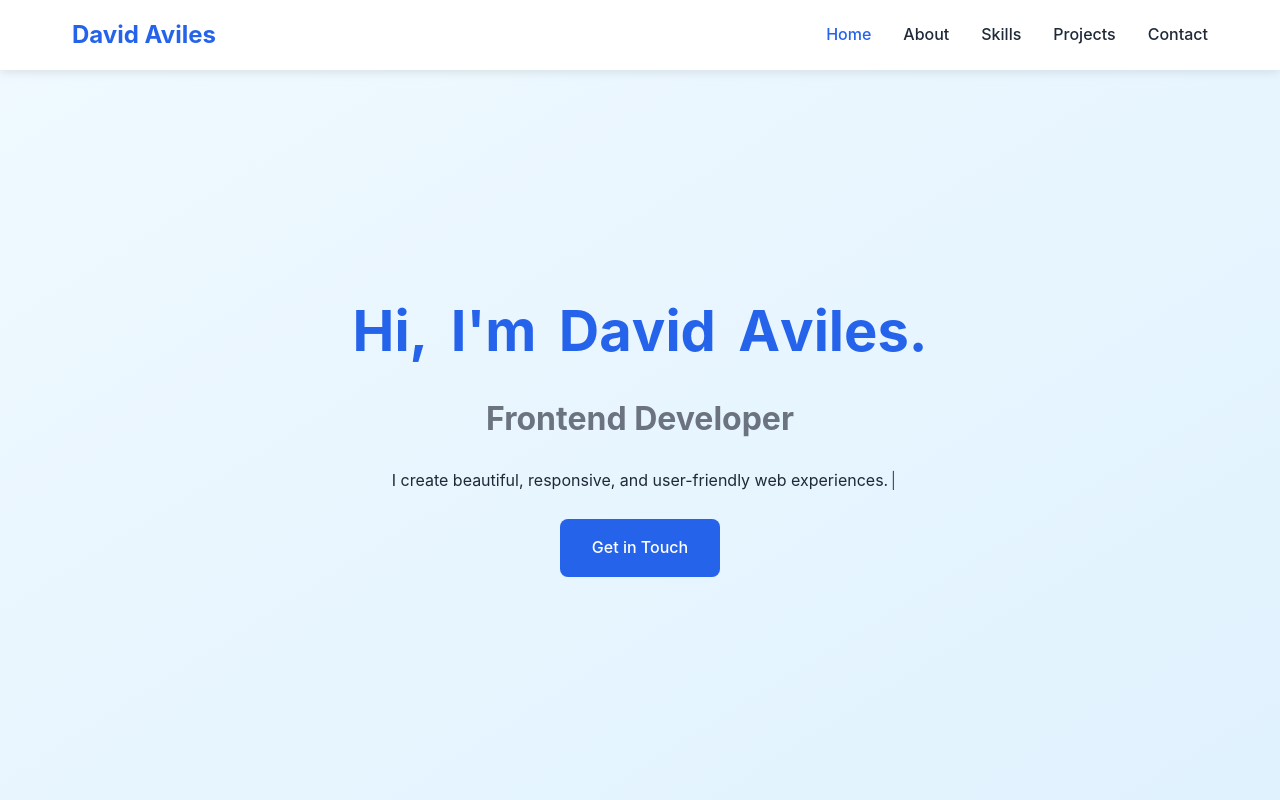
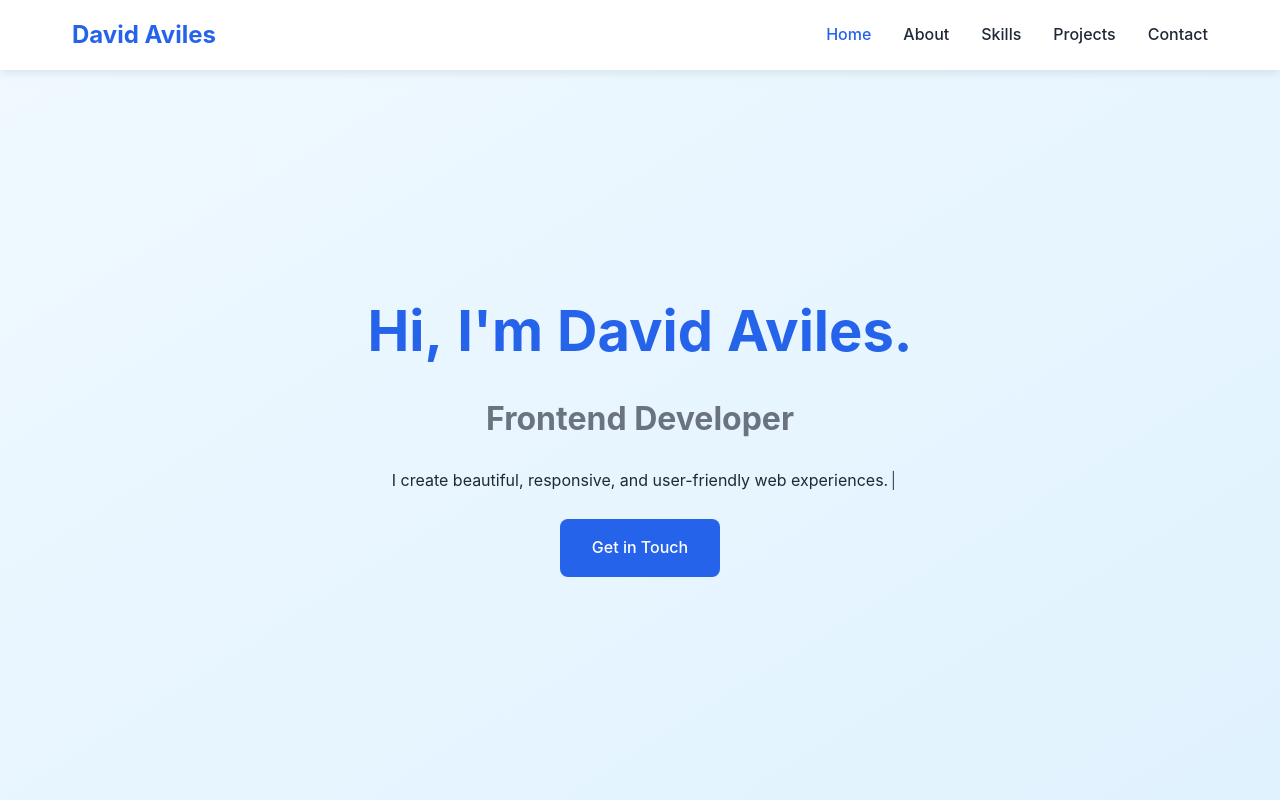
Before and after one commit to codeus21/David_Aviles, a React (Vite) app in the folder my-website/: page / in a window 1280 px wide. Shown: the top 800 px of the page. Built offline with nearby package versions, Linux system fonts and the light colour scheme.

Commit message:
Website Simplified

```diff
--- a/my-website/src/App.css
+++ b/my-website/src/App.css
@@ -365,14 +365,12 @@ section {
   margin-bottom: 1rem;
 }
 
-.animated-heading .letter {
+.animated-heading .word {
   display: inline-block;
-  transition: transform 0.25s cubic-bezier(0.4, 0, 0.2, 1);
-  transform: translateY(calc(var(--hover) * -10px));
   color: var(--primary-color);
-  cursor: default;
+  margin-right: 0.25em;
 }
 
-.animated-heading .letter.space {
-  margin: 0 0.2em;
+.animated-heading .word:last-child {
+  margin-right: 0;
 }
--- a/my-website/src/components/AnimatedHeading.jsx
+++ b/my-website/src/components/AnimatedHeading.jsx
@@ -1,22 +1,15 @@
-import { useState } from 'react'
+import React from 'react'
 
 const AnimatedHeading = ({ text }) => {
-  const [hoveredIndex, setHoveredIndex] = useState(null)
-
   return (
     <h1 className="animated-heading">
-      {text.split('').map((char, index) => (
+      {text.split(' ').map((word, wordIndex) => (
         <span
-          key={index}
-          className={`letter ${char === ' ' ? 'space' : ''}`}
-          style={{
-            '--delay': `${index * 0.05}s`,
-            '--hover': hoveredIndex === index ? '1' : '0'
-          }}
-          onMouseEnter={() => setHoveredIndex(index)}
-          onMouseLeave={() => setHoveredIndex(null)}
+          key={wordIndex}
+          className="word"
         >
-          {char}
+          {word}
+          {wordIndex < text.split(' ').length - 1 && ' '}
         </span>
       ))}
     </h1>
```
